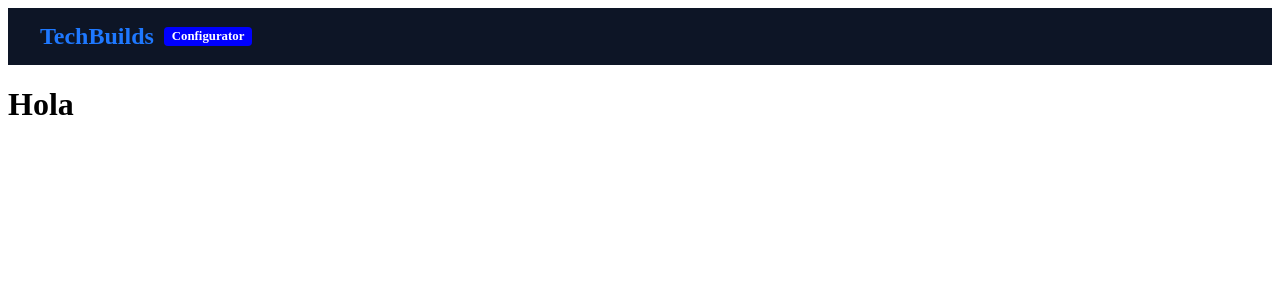
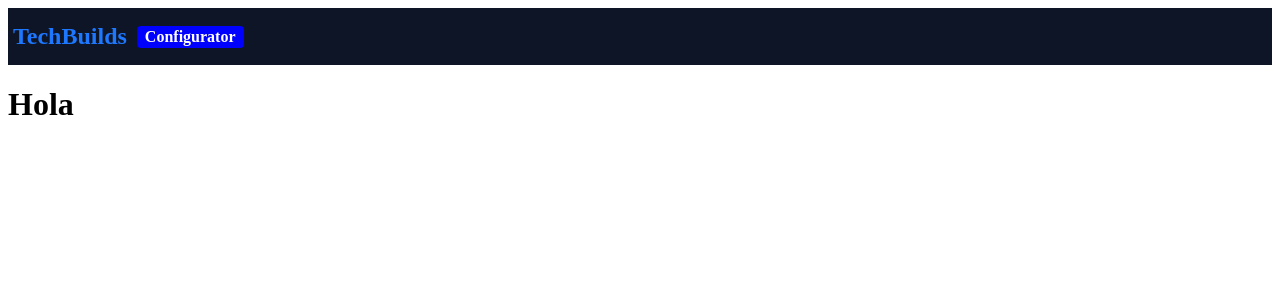
Before and after one commit to Dani-Alarcon/RA02_AEA01_TechBuild_Setup_Stores_Pinia_Dani, a Vue app: page / in a window 1280 px wide. Shown: the top 300 px of the page. Built offline with nearby package versions, Linux system fonts and the light colour scheme.

Commit message:
Navbar creado

```diff
--- a/src/App.vue
+++ b/src/App.vue
@@ -1,6 +1,6 @@
 <script setup>
 import NavBar from './components/NavBar.vue'
-import TheWelcome from './components/TheWelcome.vue'
+
 </script>
 
 <template>
--- a/src/components/NavBar.vue
+++ b/src/components/NavBar.vue
@@ -1,40 +1,37 @@
 <template>
-    <header class="main-header">
-        <nav class="nav-container">
-            <h1 class="logo-text">TechBuilds</h1>
-            <span class="badge">Configurator</span>
+    <header>
+        <nav >
+            <h1>TechBuilds</h1>
+            <span>Configurator</span>
         </nav>
     </header>
 </template>
 
 <style scoped>
-.main-header {
+header {
     background-color: #0D1526;
     width: 100%;
     padding: 15px 0;
 }
 
-.nav-container {
-    max-width: 1200px;
-    margin: 0 auto;
+nav {
     display: flex;
     align-items: center;
     gap: 10px;
-    padding: 0 20px;
+    padding: 0 5px;
 }
 
-.logo-text {
+h1 {
     color: #1e78ff;
     margin: 0;
-    font-size: 1.5rem;
 }
 
-.badge {
+span {
     color: white;
     background-color: blue;
     font-weight: bold;
     padding: 2px 8px;
     border-radius: 4px;
-    font-size: 0.8rem;
+    font-size: 1rem;
 }
 </style>
```
